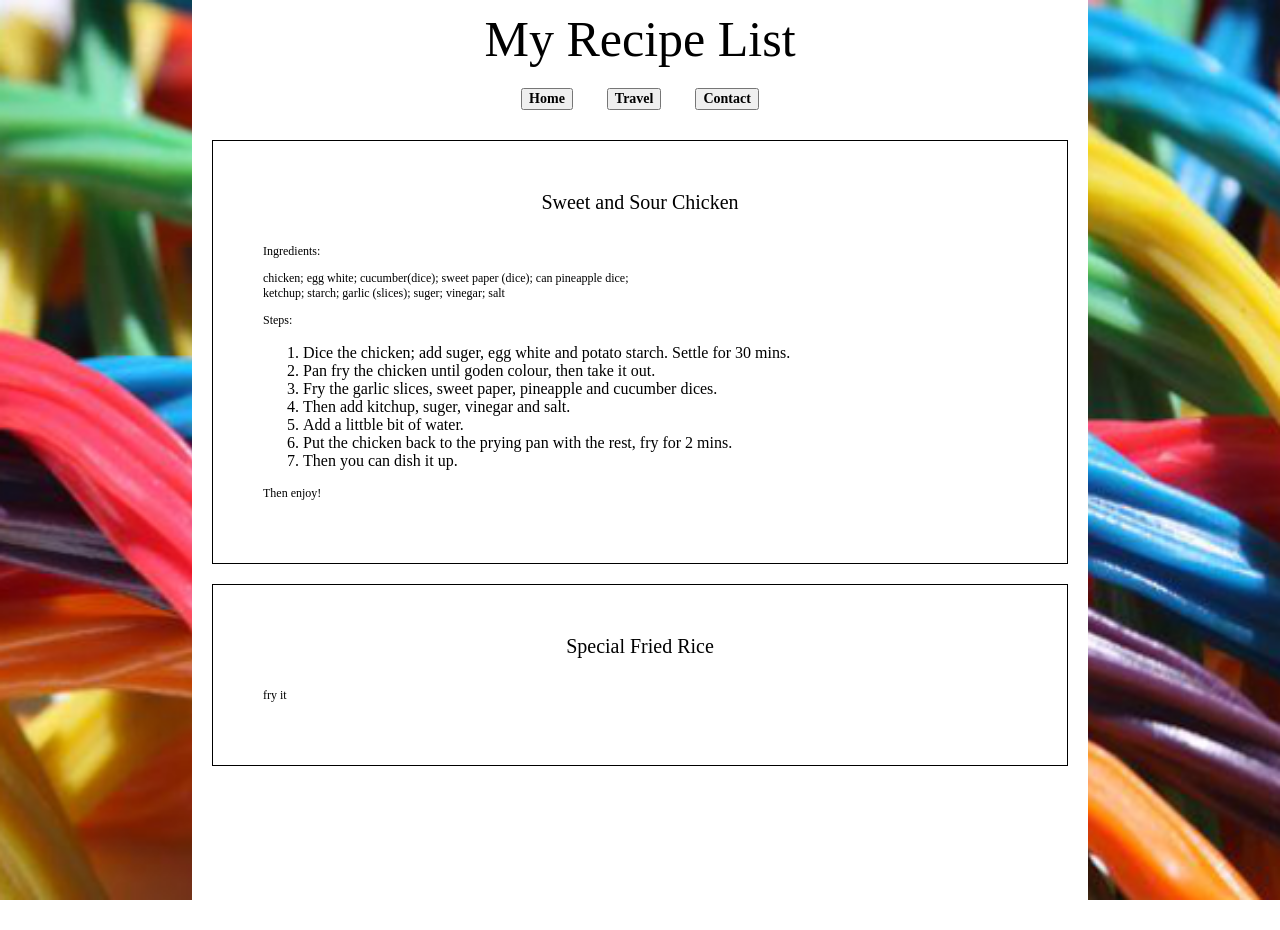
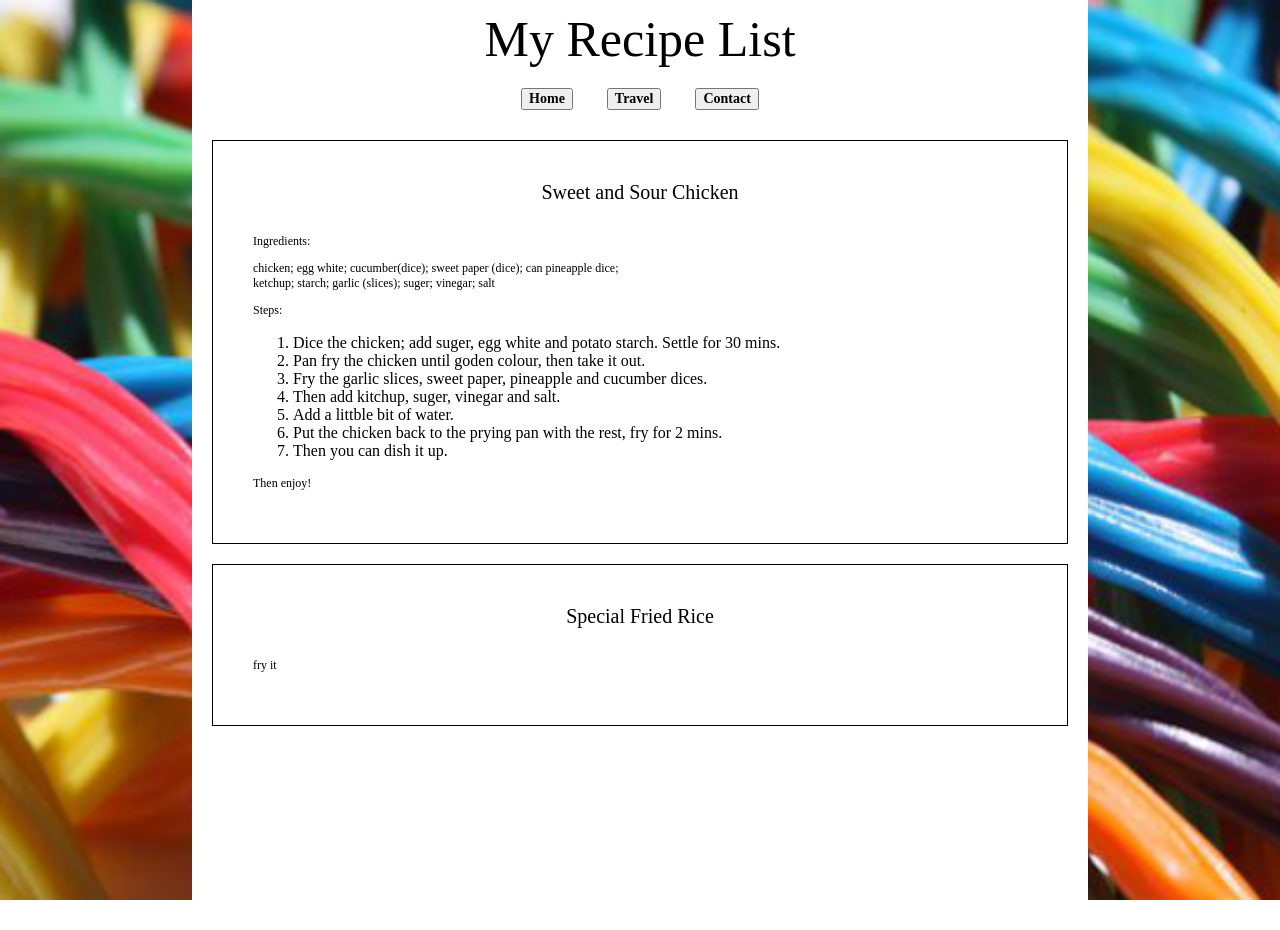
Before and after one commit to WenniAlexander/Website, a Jekyll site: the page built from food/index.html, in a window 1280 px wide. Built offline with Jekyll 4.4.1, drawn with Linux system fonts in a browser that asks for light colours; some web fonts are replaced.

Commit message:
Update food.css

```diff
--- a/css/food.css
+++ b/css/food.css
@@ -81,7 +81,7 @@ h2.recipe {
     margin: 0 20px;
     border:1px solid black;
     margin-bottom: 20px;
-    padding: 50px;
+    padding: 40px;
 }
 
 p {
```
